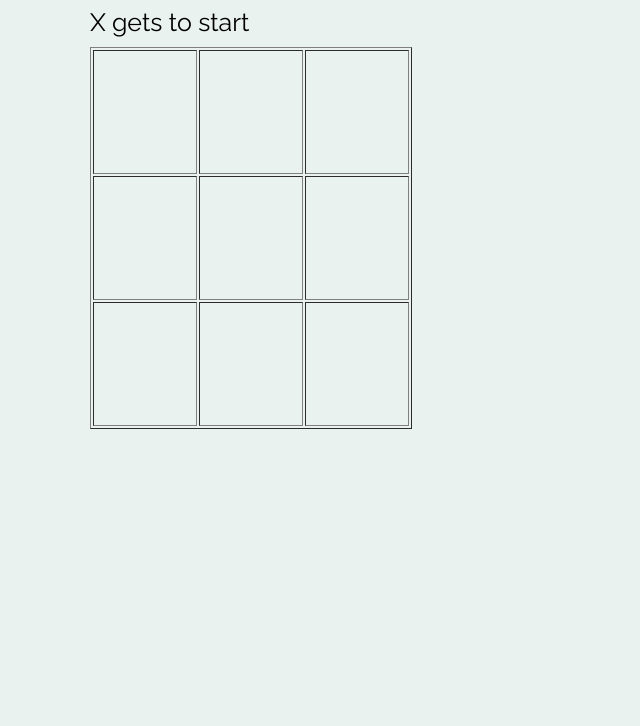
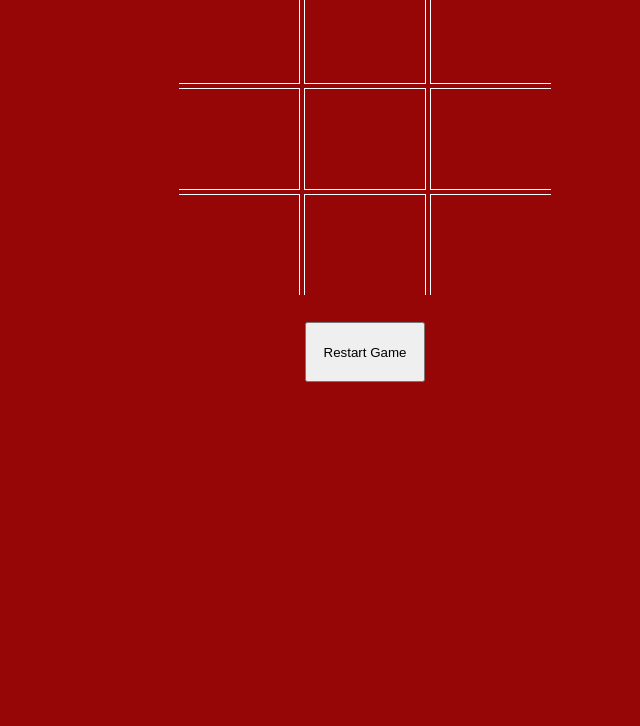
Before and after one commit to DRibeiro1124/tic-tac-toe, a website: page public/index.html in a window 1280 px wide. Shown: the part 74-800 px from the top of the page, without its empty margins (275-915 px from the left). Drawn offline with Linux system fonts and the light colour scheme.

Commit message:
laid out basic html and css

```diff
--- a/public/index.html
+++ b/public/index.html
@@ -7,27 +7,27 @@
     <link href="https://fonts.googleapis.com/css?family=Amatic+SC|Comfortaa|Raleway" rel="stylesheet">
     <link rel="stylesheet" href="/screen.css">
   </head>
-  <body onload="startGame()">
-    <h1>Tic Tac Toe</h1>
-    <div id="message">Messages in here</div>
-    <table border="1">
-      <tr>
-        <td class="squares" onclick="nextMove(this)"></td>
-        <td class="squares" onclick="nextMove(this)"></td>
-        <td class="squares" onclick="nextMove(this)"></td>
-      </tr>
-      <tr>
-        <td class="squares" onclick="nextMove(this)"></td>
-        <td class="squares" onclick="nextMove(this)"></td>
-        <td class="squares" onclick="nextMove(this)"></td>
-      </tr>
-      <tr>
-        <td class="squares" onclick="nextMove(this)"></td>
-        <td class="squares" onclick="nextMove(this)"></td>
-        <td class="squares" onclick="nextMove(this)"></td>
-      </tr>
-    </table>
-
+  <body>
+    <div id="game-board">
+      <div class="row1">
+        <div class="action-box1"></div>
+        <div class="action-box2"></div>
+        <div class="action-box3"></div>
+      </div>
+      <div class="row2">
+        <div class="action-box4"></div>
+        <div class="action-box5"></div>
+        <div class="action-box6"></div>
+      </div>
+      <div class="row3">
+        <div class="action-box7"></div>
+        <div class="action-box8"></div>
+        <div class="action-box9"></div>
+      </div>
+      <div id="restart">
+        <button>Restart Game</button>
+      </div>
+    </div>
 
     <script src="/main.js" charset="utf-8"></script>
   </body>
--- a/public/main.js
+++ b/public/main.js
@@ -1,60 +1,4 @@
-const positionX = []
-const positionO = []
-winningCombos = [[1, 2, 3][4, 5, 6][7, 8, 9][1, 4, 7][2, 5, 8][3, 6, 9][1, 5, 9][3, 5, 7]]
+document.addEventListener('DOMContentLoaded', main)
+const main = () => {
 
-
-
-
-function startGame() {
-  document.turn = 'X'
-  setMessage(document.turn + ' gets to start')
 }
-
-function setMessage(msg) {
-  document.getElementById('message').innerText = msg
-}
-
-function nextMove(square) {
-  if (square.innerText == '') {
-    square.innerText = document.turn
-    switchTurn()
-  } else {
-    setMessage('Select another square')
-  }
-}
-
-function switchTurn() {
-  if(document.turn == 'X') {
-    document.turn = 'O'
-  } else {
-    document.turn = 'X'
-  }
-  setMessage("It's " + document.turn + "'s turn" )
-}
-
-const winFunction = () => {
-  for (let i = 0; i < winningCombos.length; i++) {
-    if ((positionX.includes(winningCombos[i][0])) &&
-        (positionX.includes(winningCombos[i][1])) &&
-        (positionX.includes(winningCombos[i][2]))) {
-      console.log('Player X wins!')
-      break
-    }
-    else {
-      console.log('nope')
-    }
-  }
-  for (let j = 0; j < winningCombos.length; j++) {
-    if ((positionO.includes(winningCombos[j][0])) &&
-        (positionO.includes(winningCombos[j][1])) &&
-        (positionO.includes(winningCombos[j][2]))) {
-      console.log('Player O wins!')
-      break
-    }
-    else {
-      console.log('nope')
-    }
-  }
-}
-
-winFunction()
--- a/public/screen.css
+++ b/public/screen.css
@@ -1,24 +1,146 @@
 body {
-  width: 550px;
-  margin: auto;
-  background: #EAF2EF;
+  background-color: rgb(151, 6, 6);
+  text-align: center;
+}
+/* Trying to align text to center...get some help */
+#game-board {
+  /* border: 1px solid yellow; */
+  display: flex;
+  align-items: center;
+  flex-direction: column;
+  justify-items: center;
+  margin-top: 55px;
 }
 
-h1 {
-  border-bottom: 1px solid black;
-  font-family: 'Raleway', sans-serif;
+.action-box1 {
+  border: 1px solid white;
+  width: 120px;
+  height: 100px;
+  margin: 2px;
+  font-size: 55px;
+  border-top: none;
+  border-left: none;
+  display: flex;
+  align-items: center;
+  justify-content: center;
 }
 
-.squares {
-  height: 120px;
-  width: 100px;
+.action-box2 {
+  border: 1px solid white;
+  width: 120px;
+  height: 100px;
+  margin: 2px;
   font-size: 55px;
-  text-align: center;
-  font-family: 'Comfortaa', cursive;
+  border-top: none;
+  display: flex;
+  align-items: center;
+  justify-content: center;
 }
 
-#message {
-  font-size: 25px;
-  font-family: 'Raleway', sans-serif;
-  padding-bottom: 10px;
+.action-box3 {
+  border: 1px solid white;
+  width: 120px;
+  height: 100px;
+  margin: 2px;
+  font-size: 55px;
+  border-top: none;
+  border-right: none;
+  display: flex;
+  align-items: center;
+  justify-content: center;
 }
+
+.action-box4 {
+  border: 1px solid white;
+  width: 120px;
+  height: 100px;
+  margin: 2px;
+  font-size: 55px;
+  border-left: none;
+  display: flex;
+  align-items: center;
+  justify-content: center;
+}
+
+.action-box5 {
+  border: 1px solid white;
+  width: 120px;
+  height: 100px;
+  margin: 2px;
+  font-size: 55px;
+  display: flex;
+  align-items: center;
+  justify-content: center;
+}
+
+.action-box6 {
+  border: 1px solid white;
+  width: 120px;
+  height: 100px;
+  margin: 2px;
+  font-size: 55px;
+  border-right: none;
+  display: flex;
+  align-items: center;
+  justify-content: center;
+}
+
+.action-box7 {
+  border: 1px solid white;
+  width: 120px;
+  height: 100px;
+  margin: 2px;
+  font-size: 55px;
+  border-bottom: none;
+  border-left: none;
+  display: flex;
+  align-items: center;
+  justify-content: center;
+}
+
+.action-box8 {
+  border: 1px solid white;
+  width: 120px;
+  height: 100px;
+  margin: 2px;
+  font-size: 55px;
+  border-bottom: none;
+  display: flex;
+  align-items: center;
+  justify-content: center;
+}
+
+.action-box9 {
+  border: 1px solid white;
+  width: 120px;
+  height: 100px;
+  margin: 2px;
+  font-size: 55px;
+  border-bottom: none;
+  border-right: none;
+  display: flex;
+  align-items: center;
+  justify-content: center;
+}
+
+.row1 {
+  display: flex;
+  flex-direction: row;
+}
+
+.row2 {
+  display: flex;
+  flex-direction: row;
+}
+
+.row3 {
+  display: flex;
+  flex-direction: row;
+}
+
+button {
+  height: 60px;
+  width: 120px;
+  margin-top: 25px;
+  cursor: pointer;
+}
```
